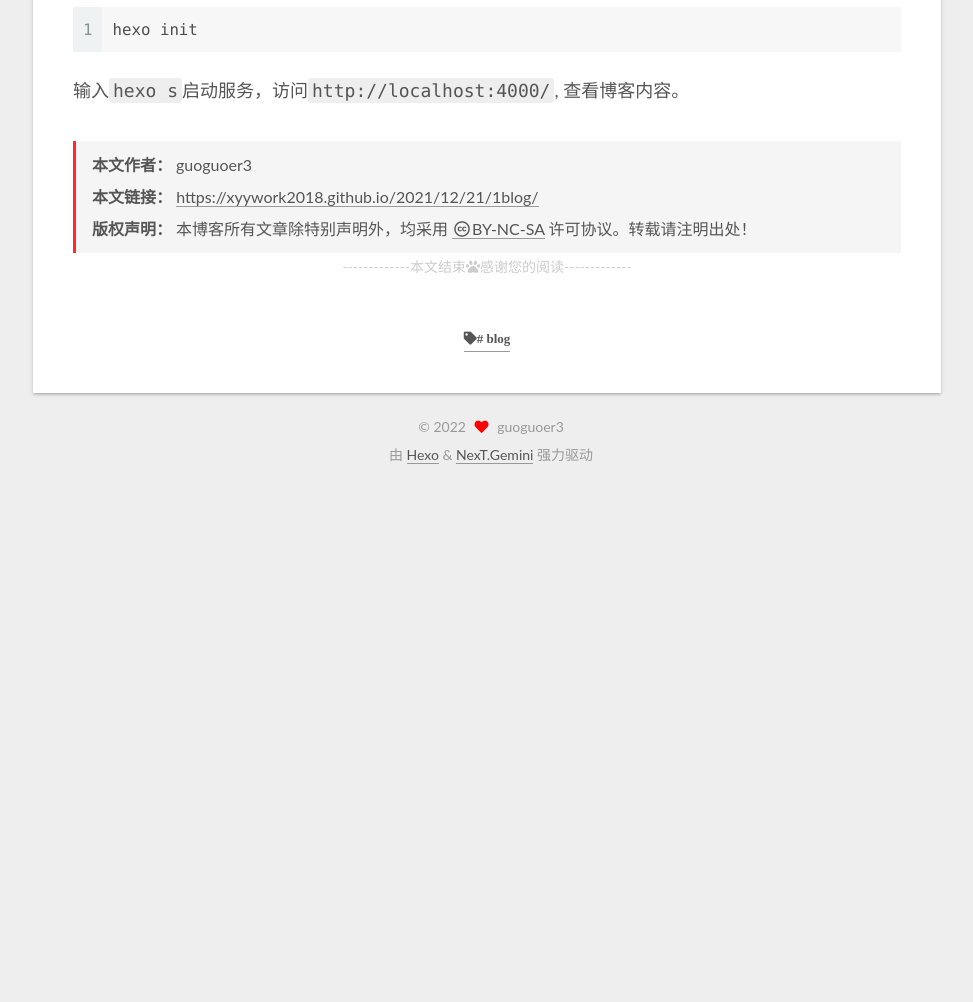
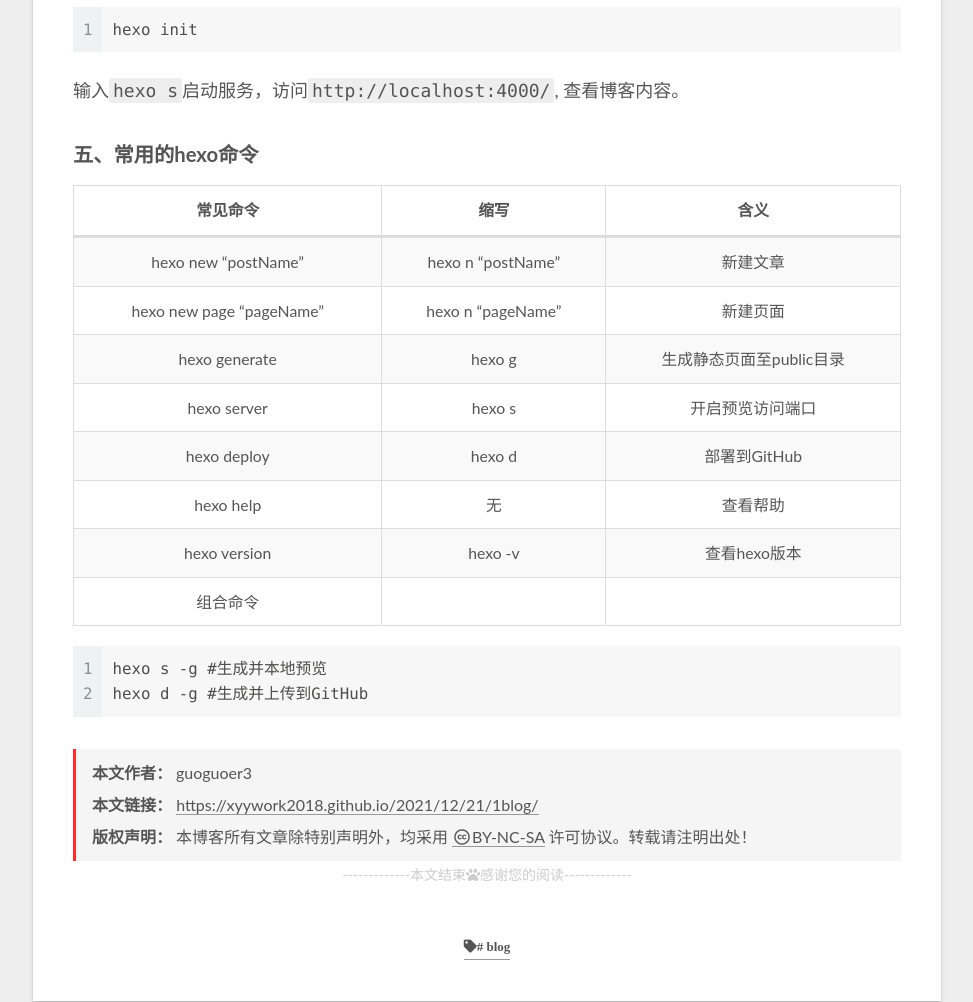
Before and after one commit to xyyWork2018/xyyWork2018.github.io, a plain HTML site: page 2021/12/21/1blog/index.html in a window 1280 px wide. Shown: the part 1640-2642 px from the top of the page, without its empty margins (279-1252 px from the left). Before the commit the page ends 2129 px from the top, so only its background shows below. Drawn offline with nearby package versions, Linux system fonts and the light colour scheme.

Commit message:
Site updated: 2022-01-18 16:05:48

```diff
--- a/2021/12/21/1blog/index.html
+++ b/2021/12/21/1blog/index.html
@@ -28,7 +28,7 @@
 <meta property="og:description" content="电脑本地安装node和npm  一、创建一个GitHub仓库在GitHub中新建个人仓库，仓库名与用户名应该相同用户名.github.io，固定写法。 二、Git与GitHub账号绑定在桌面中右键打开Git bash，设置user.name和user.email信息。 12git config --global user.name &quot;你的GitHub用户名&quot;git confi">
 <meta property="og:locale" content="zh_CN">
 <meta property="article:published_time" content="2021-12-21T09:04:46.000Z">
-<meta property="article:modified_time" content="2022-01-18T07:18:49.255Z">
+<meta property="article:modified_time" content="2022-01-18T07:51:55.752Z">
 <meta property="article:author" content="guoguoer3">
 <meta property="article:tag" content="blog">
 <meta name="twitter:card" content="summary">
@@ -340,7 +340,7 @@
                   <i class="far fa-calendar-check"></i>
                 </span>
                 <span class="post-meta-item-text">更新于</span>
-                <time title="修改时间：2022-01-18 15:18:49" itemprop="dateModified" datetime="2022-01-18T15:18:49+08:00">2022-01-18</time>
+                <time title="修改时间：2022-01-18 15:51:55" itemprop="dateModified" datetime="2022-01-18T15:51:55+08:00">2022-01-18</time>
               </span>
 
 
@@ -381,7 +381,56 @@
 <p>初始化博客</p>
 <figure class="highlight plaintext"><table><tr><td class="gutter"><pre><span class="line">1</span><br></pre></td><td class="code"><pre><span class="line">hexo init</span><br></pre></td></tr></table></figure>
 <p>输入<code>hexo s</code>启动服务，访问<code>http://localhost:4000/</code>, 查看博客内容。</p>
-
+<h4 id="五、常用的hexo命令"><a href="#五、常用的hexo命令" class="headerlink" title="五、常用的hexo命令"></a>五、常用的hexo命令</h4><table>
+<thead>
+<tr>
+<th align="center">常见命令</th>
+<th align="center">缩写</th>
+<th align="center">含义</th>
+</tr>
+</thead>
+<tbody><tr>
+<td align="center">hexo new “postName”</td>
+<td align="center">hexo n “postName”</td>
+<td align="center">新建文章</td>
+</tr>
+<tr>
+<td align="center">hexo new page “pageName”</td>
+<td align="center">hexo n “pageName”</td>
+<td align="center">新建页面</td>
+</tr>
+<tr>
+<td align="center">hexo generate</td>
+<td align="center">hexo g</td>
+<td align="center">生成静态页面至public目录</td>
+</tr>
+<tr>
+<td align="center">hexo server</td>
+<td align="center">hexo s</td>
+<td align="center">开启预览访问端口</td>
+</tr>
+<tr>
+<td align="center">hexo deploy</td>
+<td align="center">hexo d</td>
+<td align="center">部署到GitHub</td>
+</tr>
+<tr>
+<td align="center">hexo help</td>
+<td align="center">无</td>
+<td align="center">查看帮助</td>
+</tr>
+<tr>
+<td align="center">hexo version</td>
+<td align="center">hexo -v</td>
+<td align="center">查看hexo版本</td>
+</tr>
+<tr>
+<td align="center">组合命令</td>
+<td align="center"></td>
+<td align="center"></td>
+</tr>
+</tbody></table>
+<figure class="highlight plaintext"><table><tr><td class="gutter"><pre><span class="line">1</span><br><span class="line">2</span><br></pre></td><td class="code"><pre><span class="line">hexo s -g #生成并本地预览</span><br><span class="line">hexo d -g #生成并上传到GitHub</span><br></pre></td></tr></table></figure>
     </div>
 
 
@@ -484,7 +533,7 @@
 
       <!--noindex-->
       <div class="post-toc-wrap sidebar-panel">
-          <div class="post-toc motion-element"><ol class="nav"><li class="nav-item nav-level-4"><a class="nav-link" href="#%E4%B8%80%E3%80%81%E5%88%9B%E5%BB%BA%E4%B8%80%E4%B8%AAGitHub%E4%BB%93%E5%BA%93"><span class="nav-number">1.</span> <span class="nav-text">一、创建一个GitHub仓库</span></a></li><li class="nav-item nav-level-4"><a class="nav-link" href="#%E4%BA%8C%E3%80%81Git%E4%B8%8EGitHub%E8%B4%A6%E5%8F%B7%E7%BB%91%E5%AE%9A"><span class="nav-number">2.</span> <span class="nav-text">二、Git与GitHub账号绑定</span></a></li><li class="nav-item nav-level-4"><a class="nav-link" href="#%E4%B8%89%E3%80%81%E9%85%8D%E7%BD%AESSH%E5%AF%86%E9%92%A5"><span class="nav-number">3.</span> <span class="nav-text">三、配置SSH密钥</span></a></li><li class="nav-item nav-level-4"><a class="nav-link" href="#%E5%9B%9B%E3%80%81%E5%AE%89%E8%A3%85hexo"><span class="nav-number">4.</span> <span class="nav-text">四、安装hexo</span></a></li></ol></div>
+          <div class="post-toc motion-element"><ol class="nav"><li class="nav-item nav-level-4"><a class="nav-link" href="#%E4%B8%80%E3%80%81%E5%88%9B%E5%BB%BA%E4%B8%80%E4%B8%AAGitHub%E4%BB%93%E5%BA%93"><span class="nav-number">1.</span> <span class="nav-text">一、创建一个GitHub仓库</span></a></li><li class="nav-item nav-level-4"><a class="nav-link" href="#%E4%BA%8C%E3%80%81Git%E4%B8%8EGitHub%E8%B4%A6%E5%8F%B7%E7%BB%91%E5%AE%9A"><span class="nav-number">2.</span> <span class="nav-text">二、Git与GitHub账号绑定</span></a></li><li class="nav-item nav-level-4"><a class="nav-link" href="#%E4%B8%89%E3%80%81%E9%85%8D%E7%BD%AESSH%E5%AF%86%E9%92%A5"><span class="nav-number">3.</span> <span class="nav-text">三、配置SSH密钥</span></a></li><li class="nav-item nav-level-4"><a class="nav-link" href="#%E5%9B%9B%E3%80%81%E5%AE%89%E8%A3%85hexo"><span class="nav-number">4.</span> <span class="nav-text">四、安装hexo</span></a></li><li class="nav-item nav-level-4"><a class="nav-link" href="#%E4%BA%94%E3%80%81%E5%B8%B8%E7%94%A8%E7%9A%84hexo%E5%91%BD%E4%BB%A4"><span class="nav-number">5.</span> <span class="nav-text">五、常用的hexo命令</span></a></li></ol></div>
       </div>
       <!--/noindex-->
 
```
Also changed, not shown: index.html (+1 -1 lines).
